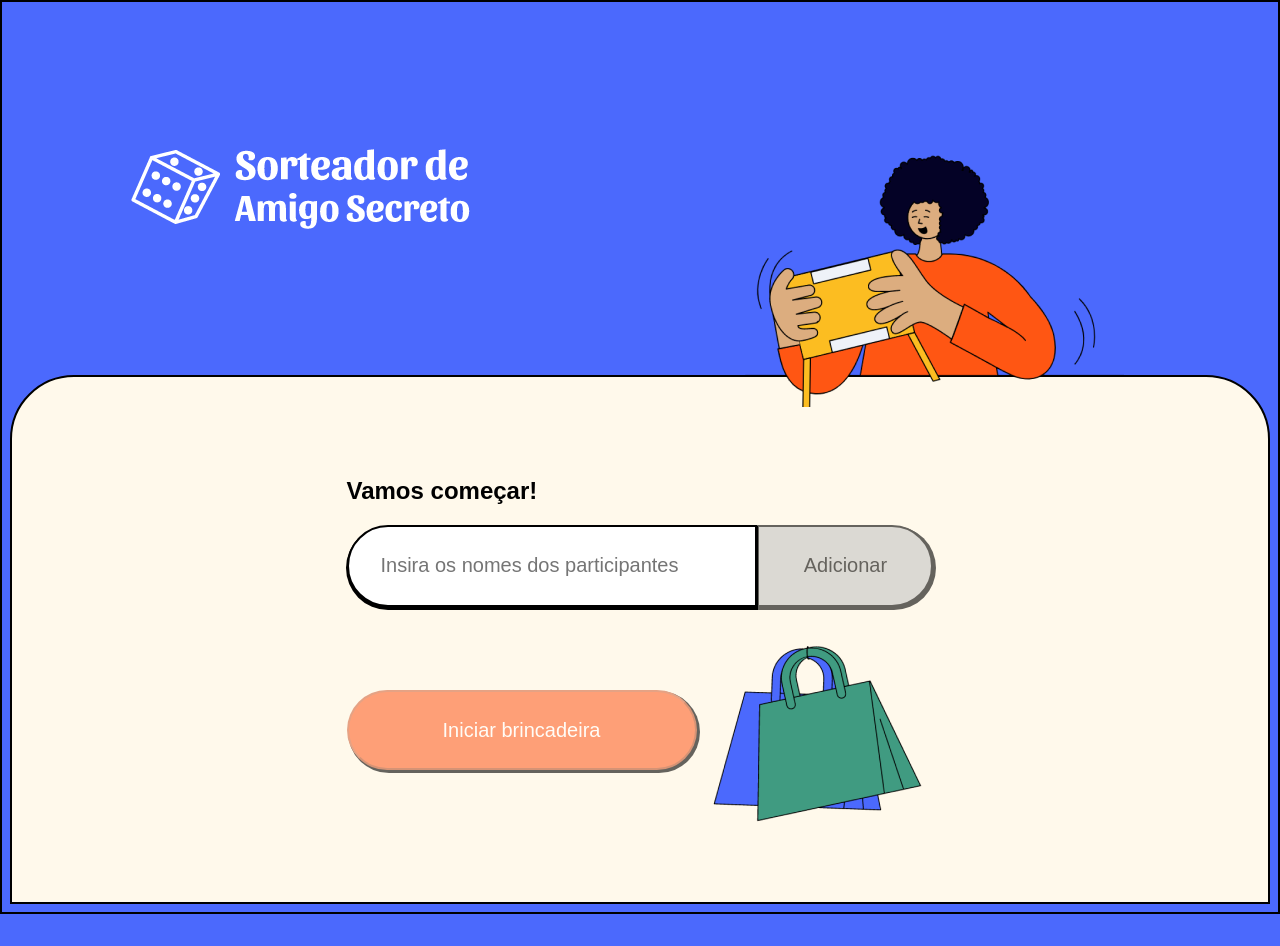
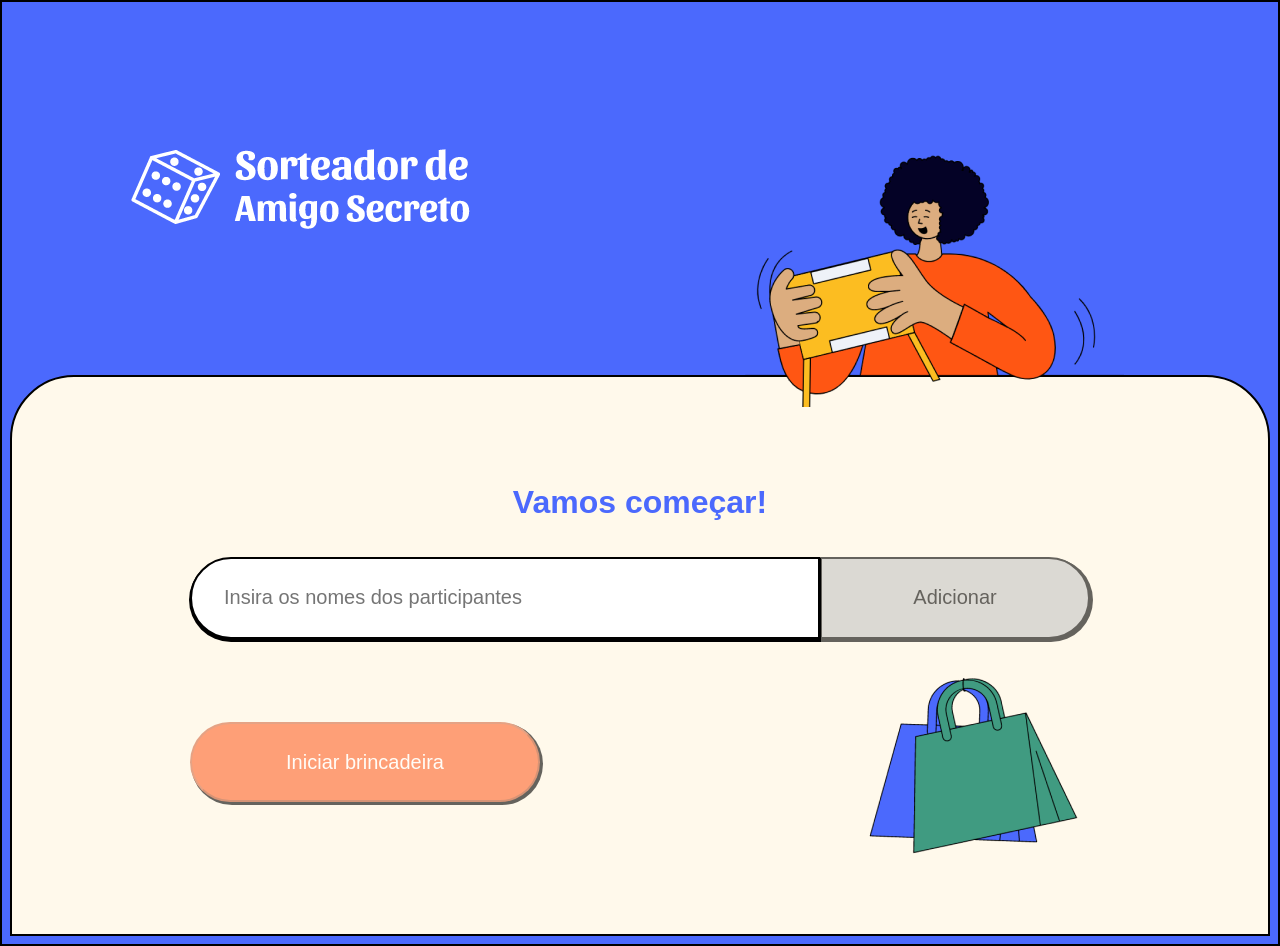
Before and after one commit to JulianeMarques/jest-sorteador-de-amigo-secreto, a React (Create React App) app: page / in a window 1280 px wide. Before the commit the page ends 914 px from the top, so only its background shows below. Built offline with nearby package versions, Linux system fonts and the light colour scheme.

Commit message:
fix: index css

```diff
--- a/src/index.css
+++ b/src/index.css
@@ -1,3 +1,4 @@
+/* src/index.css */
 html {
   font-family: 'Poppins', sans-serif;
 }
@@ -13,3 +14,22 @@ html {
   flex-direction: column;
   min-height: 100vh;
 }
+
+section {
+  width: 100%;
+  text-align: center;
+  max-width: 900px;
+}
+
+h2 {
+  font-weight: 600;
+  font-size: 32px;
+  margin-bottom: 36px;
+  color: #4B69FD;
+}
+
+ul li {
+  font-size: 18px;
+  font-weight: 300;
+  margin: 8px 0;
+}
```
